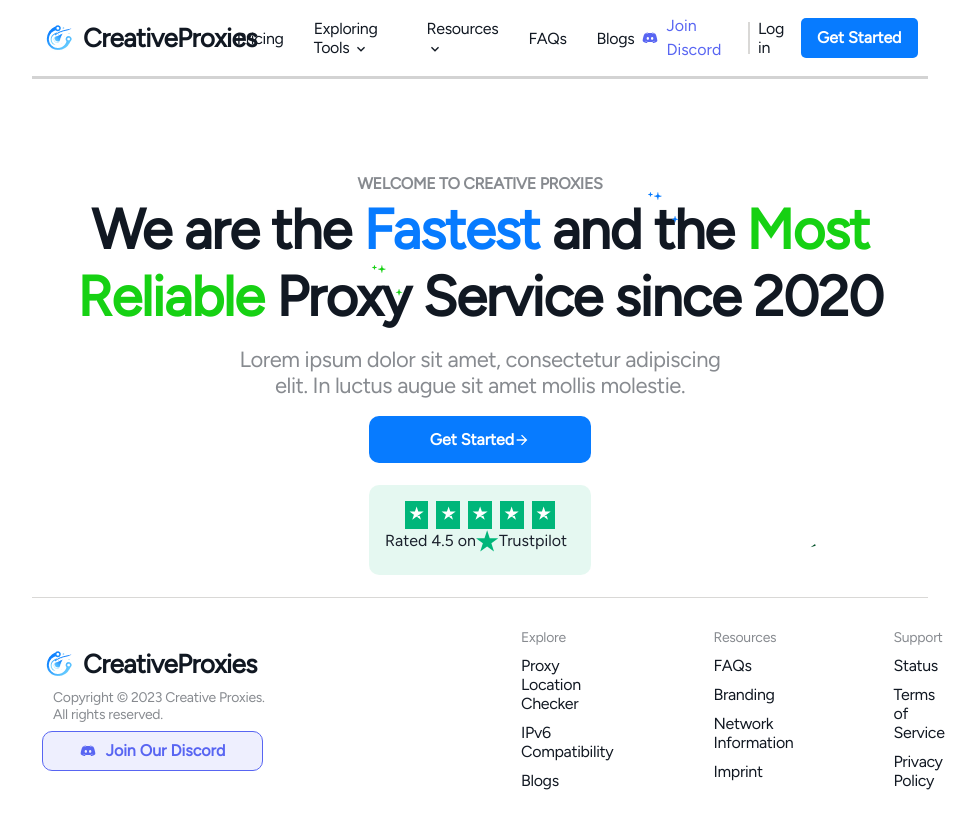
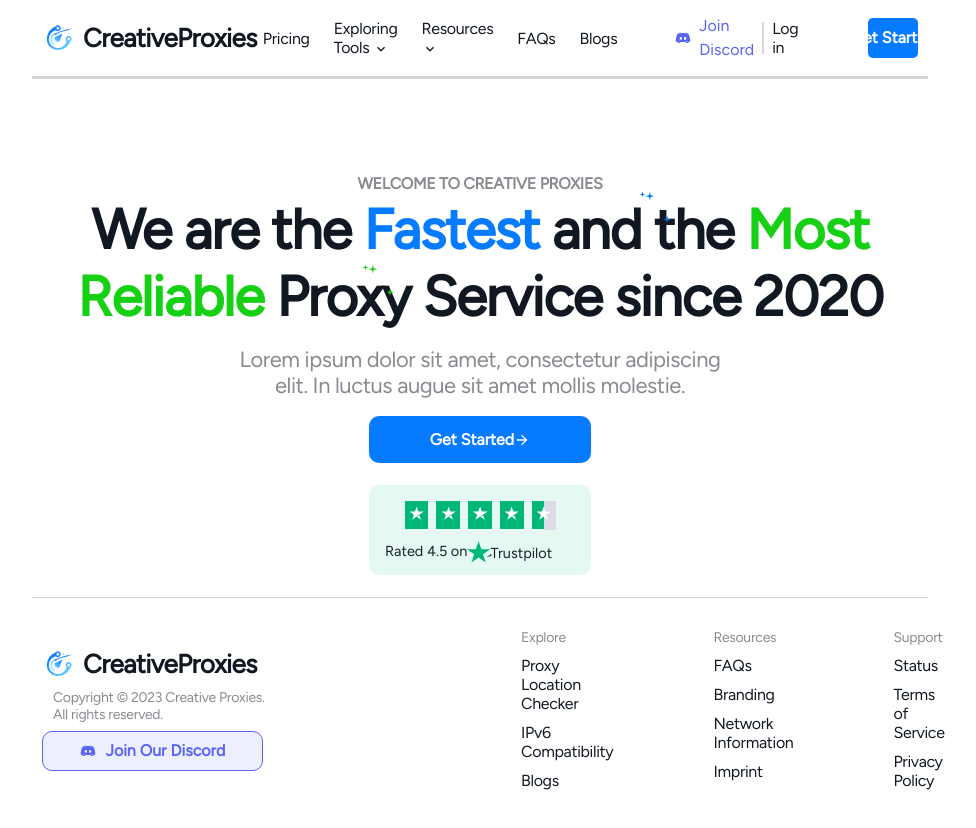
Before and after one commit to tarunksao/flamecloud-frontend-replica, a React (Create React App) app: page / in a window 1280 px wide. Shown: the top 828 px of the page, without its empty margins (160-1136 px from the left). Built offline with nearby package versions, Linux system fonts and the light colour scheme.

Commit message:
Making Landing Page

```diff
--- a/src/Components/Navbar.jsx
+++ b/src/Components/Navbar.jsx
@@ -19,26 +19,26 @@
 
 export default function Navbar() {
     return (
-        <Box p={'14px 10px'} borderBottom={'3px solid lightgray'} w={'full'}>
-            <HStack justifyContent={'space-between'}>
-                <HStack>
+        <Box p={'14px 10px'} borderBottom={'3px solid lightgray'} w={'full'} pos={'sticky'} top={0} zIndex={100} bgColor={'white'}>
+            <HStack justifyContent={'start'}>
+                <HStack mr='31px'>
                     <Image src={'creativeproxies.png'} alt='logo' />
                     <Heading style={headingStyle}>CreativeProxies</Heading>
                 </HStack>
-                <HStack alignItems={'center'} gap='30px'>
+                <HStack alignItems={'center'} gap='24px'>
                     <Text style={bodyStyle}>Pricing</Text>
                     <Text style={bodyStyle}>Exploring Tools <ChevronDownIcon /></Text>
                     <Text style={bodyStyle}>Resources <ChevronDownIcon /></Text>
                     <Text style={bodyStyle}>FAQs</Text>
                     <Text style={bodyStyle}>Blogs</Text>
                 </HStack>
-                <HStack>
+                <HStack pl='50px' pr='28px'>
                     <Image src={'discord.svg'} alt="discord" />
                     <Text style={{bodyStyle, color:'#5865F2'}}>Join Discord</Text>
                     <Box w='0px' h='31.5px' border={'1px solid #D9D8D6'}></Box>
                     <Text style={bodyStyle}>Log in</Text>
                 </HStack>
-                <Button p='10px 22px' borderRadius={'5px'} bgColor={'#077BFF'} color='white'>Get Started</Button>
+                <Button ml='50px' p='10px 22px' borderRadius={'5px'} bgColor={'#077BFF'} color='white'>Get Started</Button>
             </HStack>
         </Box>
     )
--- a/src/Pages/LandingPage.jsx
+++ b/src/Pages/LandingPage.jsx
@@ -37,8 +37,8 @@
         <Box pt={'95px'} textAlign={'center'}>
             <Text style={headingStyle} textAlign={'center'}>WELCOME TO CREATIVE PROXIES</Text>
             <Heading style={headingStyle2}>We are the <Highlight query='Fastest' styles={{color:'#077BFF'}}>Fastest</Highlight> and the <Highlight query='Most' styles={{color:'#16D113'}}>Most</Highlight> <Highlight query='Reliable' styles={{color:'#16D113'}}>Reliable</Highlight> Proxy Service since 2020</Heading>
-            <Image src={'blueStar.svg'} pos={'absolute'} top='192px' left='808px' />
-            <Image src={'greenStar.svg'} pos={'absolute'} top='265px' left='532px' />
+            <Image src={'blueStar.svg'} pos={'absolute'} top='192px' left='800px' />
+            <Image src={'greenStar.svg'} pos={'absolute'} top='265px' left='523px' />
             <Text style={bodyStyle}>Lorem ipsum dolor sit amet, consectetur adipiscing elit. In luctus augue sit amet mollis molestie.</Text>
             <Button
                 w='222px'
@@ -68,19 +68,20 @@
                         <Image src={'Star.svg'} alt="star" />
                     </Box>
                     <Box bgColor={'#00B67A'} w='28.31px' h='28.31px' px='4.25px' py='4.78px'>
-                        <Image src={'Star.svg'} alt="star" />
+                        <Image src={'Star.svg'} alt="star" zIndex={10} pos={'relative'} />
+                        <Box w='12px' h='28.31px' bgColor={'#dcdce6'} pos='relative' top='-19px' left='8px'></Box>
                     </Box>
                 </HStack>
-                <HStack mx='16px' gap='0'>
-                    <Text style={{headingStyle, opacity:1}}>
+                <HStack mx='16px' gap='0' mt='9px'>
+                    <Text style={{headingStyle, opacity:1, fontSize:'14.5px'}}>
                         Rated 4.5 on
                     </Text>
                     <Image src={'greenRatingStar.svg'} alt="star" w='23.23px' />
-                    <Text style={{headingStyle, opacity:1}}>
+                    <Text style={{headingStyle, opacity:1, fontSize:'14.5px', paddingTop:'5px'}}>
                         Trustpilot
                     </Text>
                 </HStack>
-                <Image src={'greenStarMark.svg'} alt='mark on green star' pos='absolute' top='542.96px' left='969.62px' />
+                <Image src={'greenStarMark.svg'} alt='mark on green star' zIndex={2} pos='relative' top='-12.1px' left='116.8px' />
             </Box>
 
         </Box>
```
